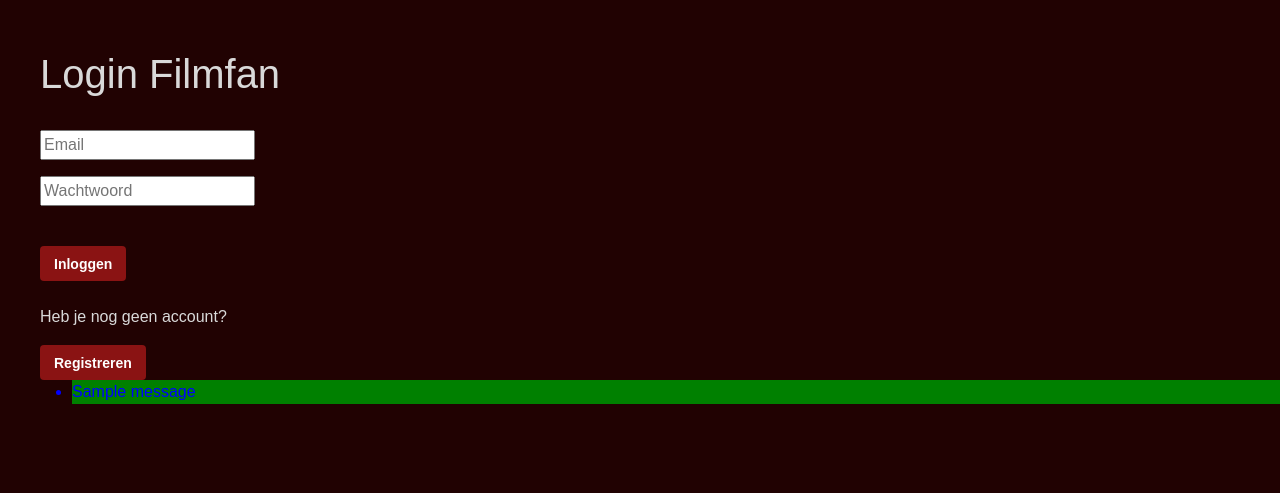
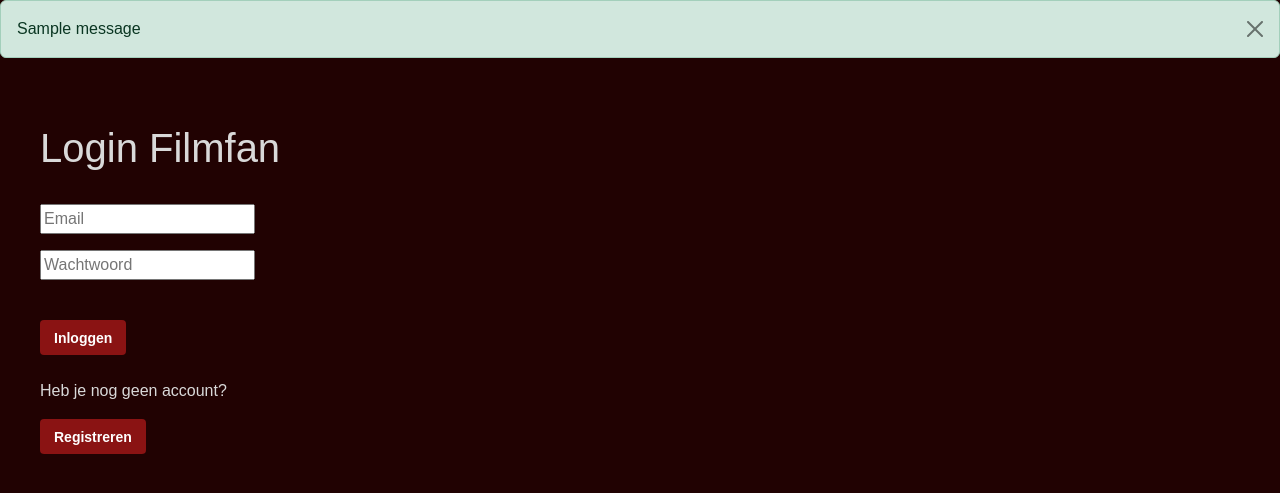
Before and after one commit to WijnetikettenPassie/Filmfan-project, a Flask app: page /login in a window 1280 px wide. Shown: the part 56-549 px from the top of the page. Run offline with Flask 3, Linux system fonts and the light colour scheme; tables that the repository leaves empty hold one stand-in row (values such as "Sample post"); one stand-in notice (Sample message) is shown.

Commit message:
Flash messages styling toegevoegd

```diff
--- a/templates/login.html
+++ b/templates/login.html
@@ -31,14 +31,4 @@
     <p>Heb je nog geen account?</p>
     <a href="/register" class="btn login-button">Registreren</a>
 
-            {% with messages = get_flashed_messages(with_categories=true) %}
-        {% if messages %}
-            <ul class="flash-messages">
-            {% for category, message in messages %}
-                <li class="{{ category }}">{{ message }}</li>
-            {% endfor %}
-            </ul>
-        {% endif %}
-        {% endwith %}
-
 {% endblock %}
--- a/templates/template.html
+++ b/templates/template.html
@@ -49,6 +49,12 @@
     </nav>
 
 {%endblock%}
+{% for category, message in get_flashed_messages(with_categories=true) %}
+    <div class="alert alert-{{ category }} alert-dismissible fade show" role="alert">
+        {{ message }}
+        <button type="button" class="btn-close" data-bs-dismiss="alert" aria-label="Close"></button>
+    </div>
+{% endfor %}
 
 <div class="content">
     {% block content %}
```
